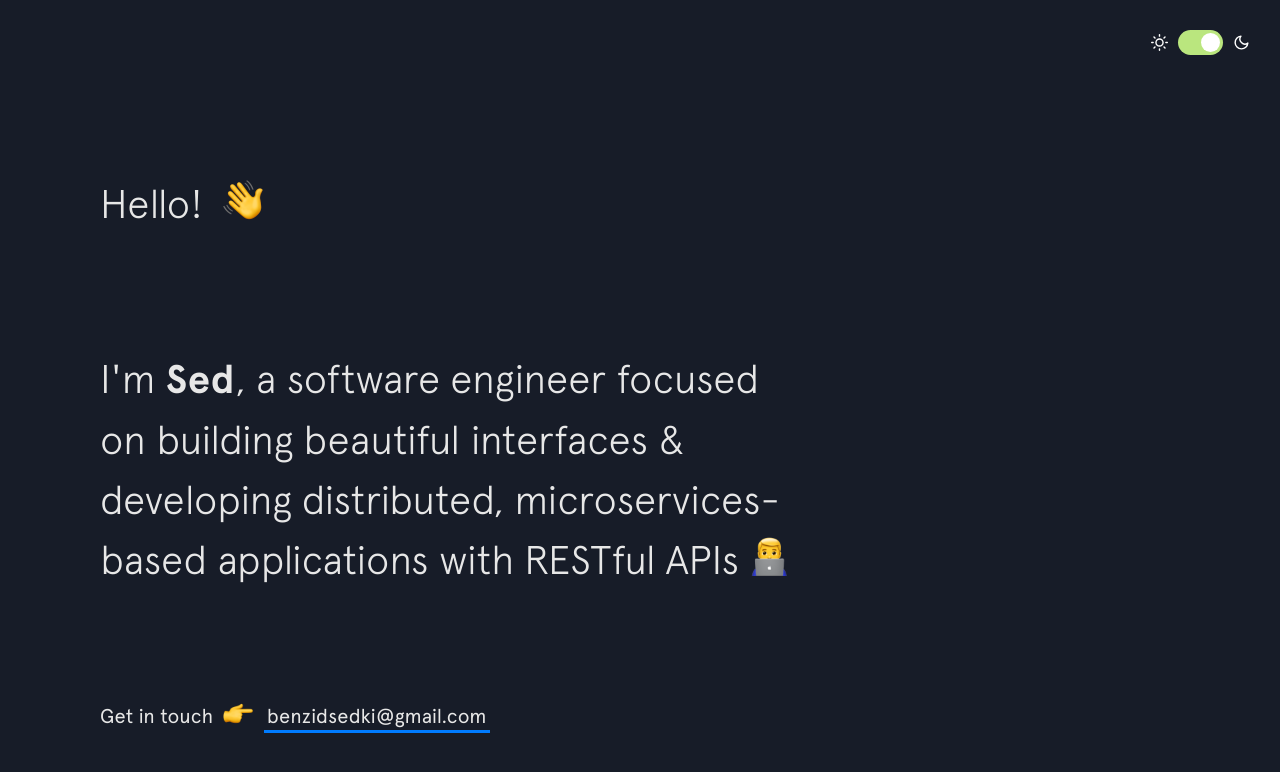
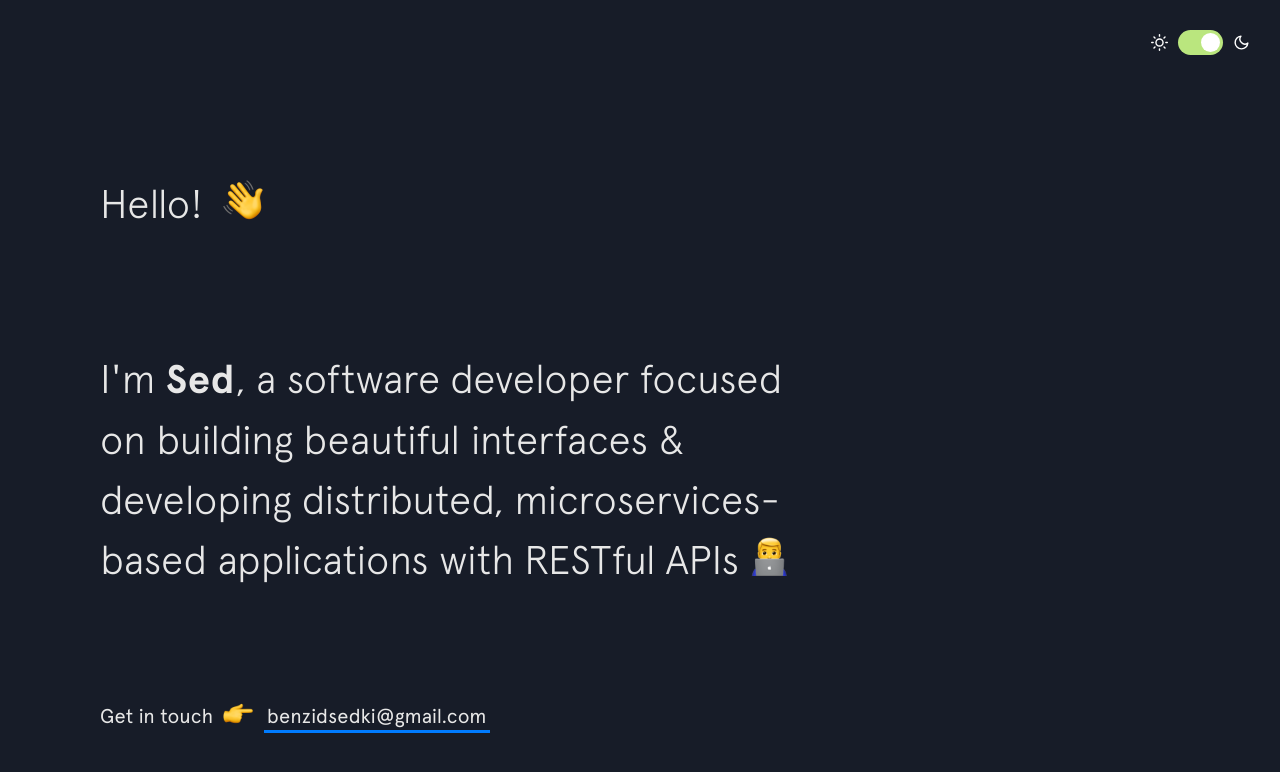
Before and after one commit to Sed9yDataBank/sed, a Jekyll site: the page built from index.html, in a window 1280 px wide and 900 px high. Shown: the top 772 px of the window. Built offline with Jekyll 4.4.1, drawn with Linux system fonts in a browser that asks for light colours; nearby versions of some CDN libraries; some of the changed text lies outside the part shown.

```diff
--- a/_includes/background.html
+++ b/_includes/background.html
@@ -2,12 +2,12 @@
   <div class="section__title">Background</div>
   <div class="section__content">
     <p>
-      I'm currently an Engineer at
-      <a class="underline-link" href="https://www.ctci.ai/" target="_blank">Edglob</a> building things for the web with some awesome people.
+      I'm currently a
+      <a class="underline-link" href="https://www.ctci.ai/" target="_blank">senior IT student</a>building things for the web with some awesome people.
     </p>
 
     <p>
-      As a software engineer, I enjoy bridging the gap between engineering and design &mdash; combining my technical knowledge
+      As a software developer, I enjoy bridging the gap between engineering and design &mdash; combining my technical knowledge
       with my keen eye for design to create a beautiful product. My goal is to always build applications that are scalable
       and efficient under the hood while providing engaging, pixel-perfect user experiences.
     </p>
--- a/_includes/intro.html
+++ b/_includes/intro.html
@@ -4,7 +4,7 @@
   </h1>
 
   <h2 class="intro__tagline">I'm
-    <span class="name">Sed</span>, a software engineer focused on building beautiful interfaces &amp; developing distributed, microservices-based applications with RESTful APIs
+    <span class="name">Sed</span>, a software developer focused on building beautiful interfaces &amp; developing distributed, microservices-based applications with RESTful APIs
     <span class="emoji technologist"></span>
   </h2>
 
```
Also changed, not shown: _data/experience.yml (+11 -1 lines), _data/skills.yml (+5 -2 lines), 1 other file.
